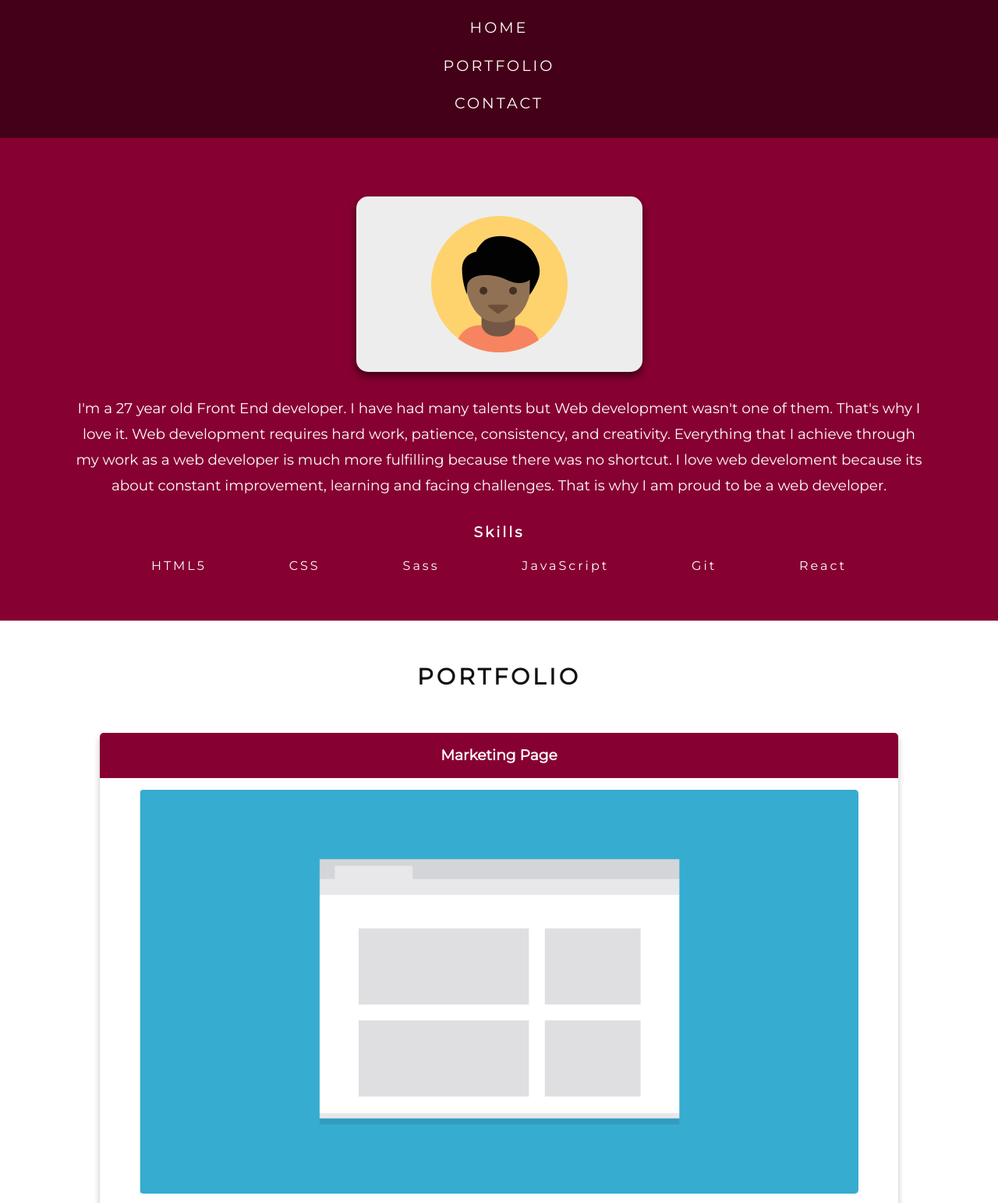
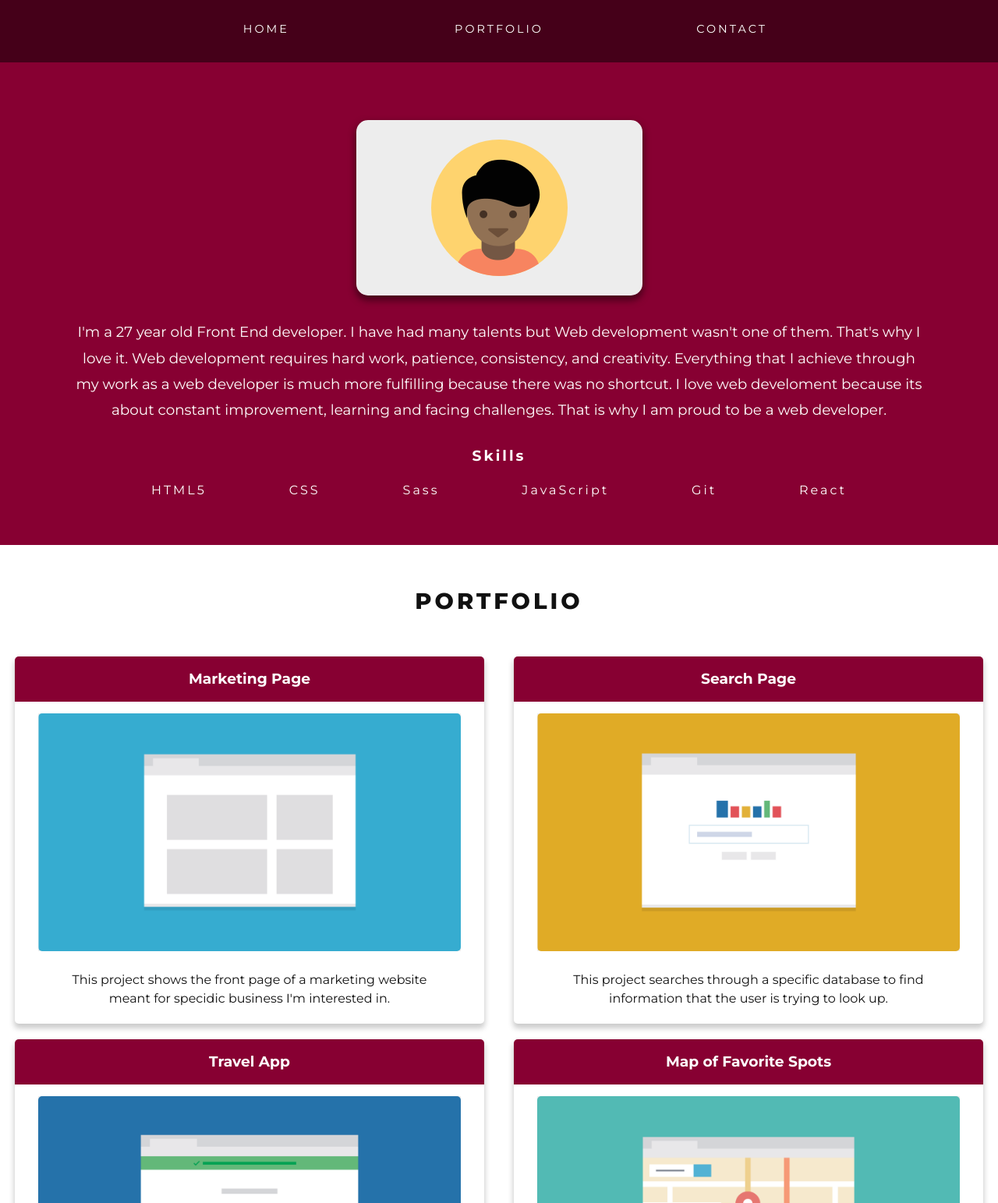
Before and after one commit to Antonio-Cabrero/Responsive-site, a plain HTML site: page index.html in a window 1280 px wide. Shown: the part 100-1643 px from the top of the page at 78% size. Drawn offline with Linux system fonts and the light colour scheme.

Commit message:
2 column media querie stylings

```diff
--- a/css/style.css
+++ b/css/style.css
@@ -1,4 +1,4 @@
-@import url('https://fonts.googleapis.com/css?family=Montserrat&display=swap');
+@import url('https://fonts.googleapis.com/css?family=Montserrat:400,700,800,900&display=swap');
 
   /* =================================
     Base Element Styles
@@ -21,6 +21,7 @@ header {
 }
 
 h2 {
+  font-weight: bold;
   letter-spacing: 4px;
 }
 
@@ -134,10 +135,7 @@ footer {
   /* ---- Proejects Section  ---- */
 
 #Projects{
-  display: flex;
-  flex-direction: column;
-  justify-content: center;
-  align-items: center;
+  display: block;
   margin: 0 auto;
 
 }
@@ -152,7 +150,8 @@ footer {
 
   .card {
     background-color: #fff;
-    width: 80%;
+    width: 90%;
+    margin: 0 auto;
     margin-bottom: 20px;
     text-align: center;
     border-radius: 5px;
@@ -237,24 +236,62 @@ background-color: #870032;
 @media (min-width: 768px) {
 .header-wrap {
   margin: auto;
+}
+
+.main-nav {
+  width: 70%;
+}
+
+.main-nav ul{
   display: flex;
-  justify-content: space-between;
-  align-items: center;
+  justify-content: space-around;
+  width: 100%;
   flex-direction: row;
 }
+  .main-nav a {
+    font-size: 0.9rem;
+  }
 
+#Projects {
+  display: flex;
+  flex-wrap: wrap;
+}
+
+  #Projects h2 {
+  width: 100%;
+  }
+
+.card {
+  display: inline-block;
+  width: 47%;
+
+}
+
+.contact-wrap {
+  width: 60%;
+  margin-bottom: 50px;
+}
 .back-to-top a {
   display: none;
 }
+
+.main-footer {
+  padding-bottom: 8%;
+}
+
 .footer-nav {
   display: flex;
   align-items: center;
-  font-weight: bold;
   color: #111;
   font-size: .8em;
+}
+  .footer-nav a {
+  font-weight: 700;
 }
 }
 
 
 @media (min-width: 1024px) {
+
+
 }
--- a/index.html
+++ b/index.html
@@ -10,9 +10,8 @@
   <body>
   <header class="main-header">
     <div class="header-wrap">
-
+      <h1>Antonio Cabrero</h1>
       <nav class="main-nav">
-        <h1>Antonio Cabrero</h1>
         <ul>
           <li ><a href="#About">HOME</a></li>
           <li ><a href="#Projects">PORTFOLIO</a></li>
@@ -103,6 +102,7 @@
       <li ><a href="#Projects">PORTFOLIO</a></li>
       <li ><a href="#Contact">CONTACT</a></li>
     </ul>
+
   </footer>
   </body>
 </html>
```
